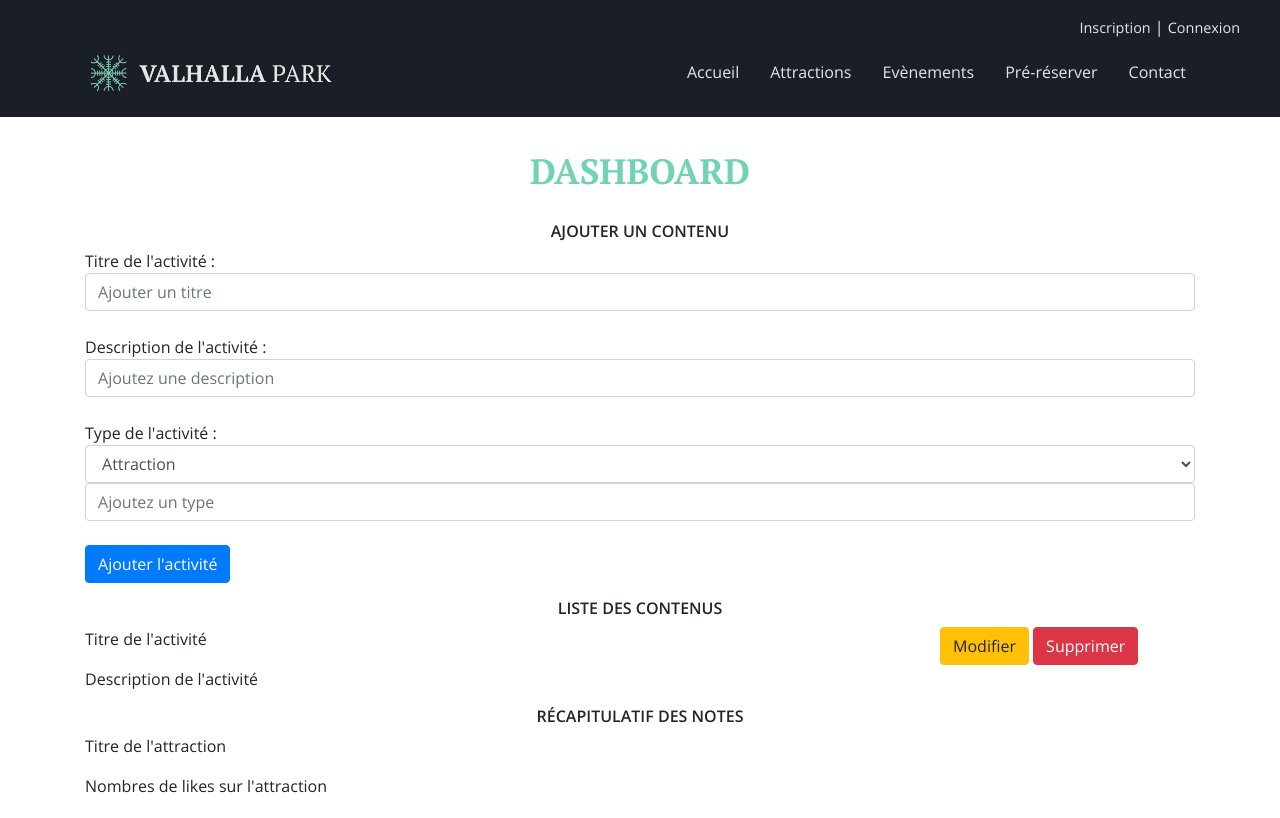
After one commit to JeffKwakou/VikingPark, a PHP site: page /dashboard.phtml in a window 1280 px wide. The commit adds this page. Run offline with PHP 8.4, Linux system fonts and the light colour scheme.

Commit message:
Création de l'ajout de contenu dans le dashboard

```diff
--- /dev/null
+++ b/dashboard.css
@@ -0,0 +1,50 @@
+/* DECLARATION COULEURS ET FONTS */
+:root {
+    --blue-color: #1A1E26;
+    --turquoise-color: #71D3B4;
+    --grey-color: #E5E5E5;
+    --white-color: #ffffff;
+    --black-color: #000000;
+  }
+
+@font-face {
+    font-family: 'openSans-bold';
+    src: url('./assets/fonts/Open_Sans/OpenSans-Bold.ttf') format('truetype');
+}
+
+@font-face {
+    font-family: 'openSans-semibold';
+    src: url('./assets/fonts/Open_Sans/OpenSans-SemiBold.ttf') format('truetype');
+}
+
+@font-face {
+    font-family: 'openSans';
+    src: url('./assets/fonts/Open_Sans/OpenSans-Regular.ttf') format('truetype');
+}
+
+@font-face {
+    font-family: 'ptSerif';
+    src: url('./assets/fonts/PT_Serif/PTSerif-Regular.ttf') format('truetype');
+}
+
+@font-face {
+    font-family: 'ptSerif-bold';
+    src: url('./assets/fonts/PT_Serif/PTSerif-Bold.ttf') format('truetype');
+}
+
+#dashboard {
+    margin-top: 150px;
+    margin-bottom: 20px;
+}
+
+h2 {
+    margin-bottom: 30px;
+}
+
+.form-group {
+    width: 100%;
+}
+
+label {
+    width: 100%;
+}
--- /dev/null
+++ b/dashboard.phtml
@@ -0,0 +1,90 @@
+<!DOCTYPE html>
+<html lang="en">
+<head>
+    <meta charset="UTF-8">
+    <meta name="viewport" content="width=device-width, initial-scale=1.0">
+    <title>Dashboard - admin</title>
+
+    <!-- Intégration de Bootstrap -->
+    <link rel="stylesheet" href="https://maxcdn.bootstrapcdn.com/bootstrap/4.5.2/css/bootstrap.min.css">
+    <script src="https://ajax.googleapis.com/ajax/libs/jquery/3.5.1/jquery.min.js"></script>
+    <script src="https://cdnjs.cloudflare.com/ajax/libs/popper.js/1.16.0/umd/popper.min.js"></script>
+    <script src="https://maxcdn.bootstrapcdn.com/bootstrap/4.5.2/js/bootstrap.min.js"></script>
+
+    <!-- Intégration de mes scripts & styles -->
+    <link rel="stylesheet" href="style.css">
+    <link rel="stylesheet" href="dashboard.css">
+</head>
+<body>
+    <!-- HEADER -->
+    <?php include 'include/header.phtml' ?>
+
+    <div id="dashboard">
+        <div class="container">
+            <h2>Dashboard</h2>
+
+            <!-- FORMULAIRE POUR AJOUTER UN CONTENU -->
+            <div>
+                <h3>Ajouter un contenu</h3>
+                <form action="dashboard/addContent.php" method="post">
+                    <div class="form-group">
+                        <label for="titre">Titre de l'activité :
+                        <input type="text" name="titre" placeholder="Ajouter un titre" class="form-control"></label>
+                    </div>
+                    <div class="form-group">
+                        <label for="description">Description de l'activité :
+                        <input type="text" name="description" placeholder="Ajoutez une description" class="form-control"></label>
+                    </div>
+                    <div class="form-group">
+
+                        <label for="type">Type de l'activité :
+                        <select class="form-control" name="typeSelect">
+                            <!-- En fonction des type qu'il y a en database -->
+                            <option value="attraction">Attraction</option>
+                            <option value="activité">Activité</option>
+                            <option value="animation">Animation</option>
+                        </select>
+                        <input type="text" name="type" placeholder="Ajoutez un type" class="form-control"></label>
+                    </div>
+
+                    <button type="submit" class="btn btn-primary mx-auto">Ajouter l'activité</button>
+                </form>
+                <p><?php
+                    if (isset($_GET['ajout-contenu']) AND $_GET['ajout-contenu'] == 'error') {
+                        echo 'Probleme lors de l ajout du contenu';
+                    } else if (isset($_GET['ajout-contenu']) AND $_GET['ajout-contenu'] == 'success') {
+                        echo 'Ajout pris en compte';
+                    }
+                ?></p>
+            </div>
+
+            <!-- LISTE DES CONTENUS -->
+            <div>
+                <h3>Liste des contenus</h3>
+
+                <div class="row">
+                    <div class="col-9">
+                        <p>Titre de l'activité</p>
+                        <p>Description de l'activité</p>
+                    </div>
+                    <div class="col-3">
+                        <button class="btn btn-warning">Modifier</button>
+                        <button class="btn btn-danger">Supprimer</button>
+                    </div>
+                </div>
+            </div>
+
+            <!-- RECAPITULATIF DES NOTES -->
+            <div>
+                <h3>Récapitulatif des notes</h3>
+
+                <div>
+                    <p>Titre de l'attraction</p>
+                    <p>Nombres de likes sur l'attraction</p>
+                </div>
+            </div>
+
+        </div>
+    </div>
+</body>
+</html>
--- a/include/header.phtml
+++ b/include/header.phtml
@@ -6,7 +6,7 @@
         <!-- LIENS DE CONNEXION -->
         <div class="text-right" id="auth">
             <?php if (isset($_SESSION['pseudo'])) { ?>
-                <a href="#"><?php echo $_SESSION['pseudo']; ?></a>
+                <a href="dashboard.phtml"><?php echo $_SESSION['pseudo']; ?></a>
                 <span id="deconnexionSeparate"> | </span>
                <a href="authentification/deconnexion.php">Déconnexion</a>
             <?php } else { ?>
```
Also changed, not shown: dashboard/addContent.php (added, +58 -0 lines).
